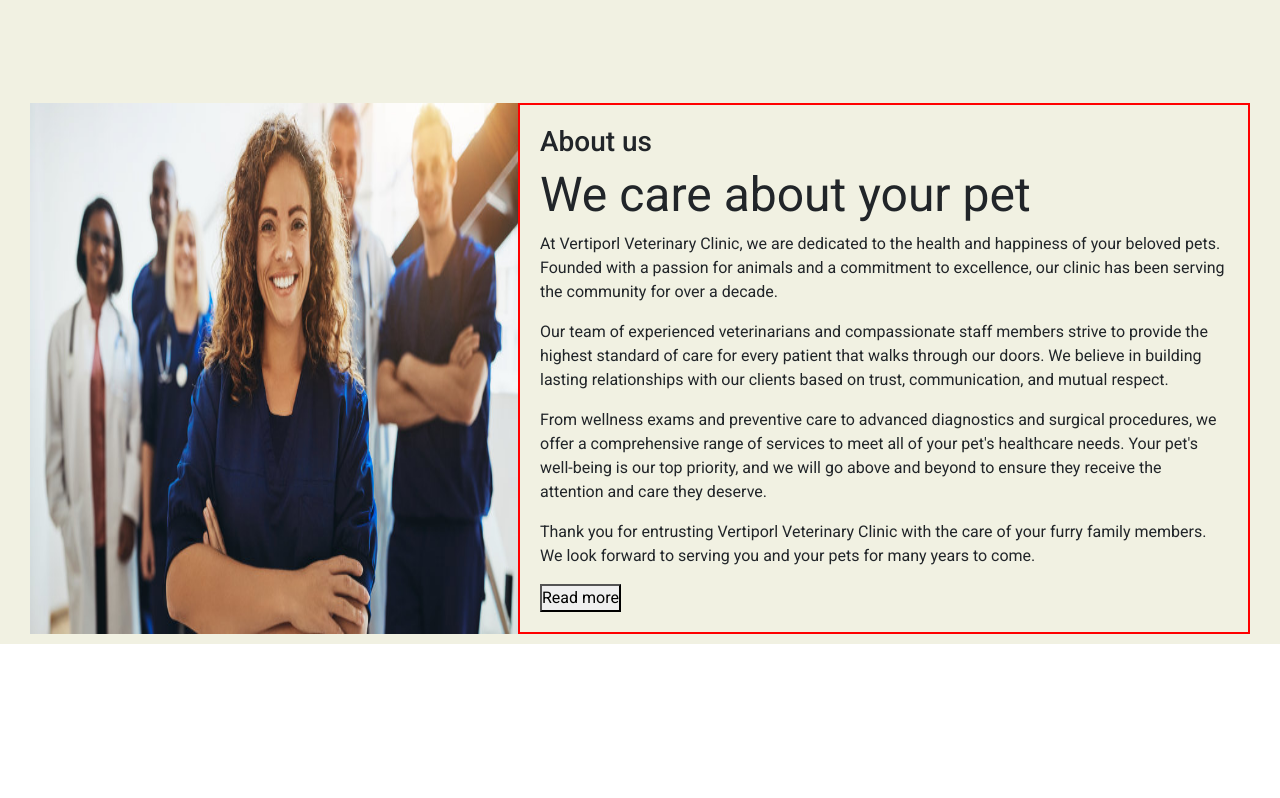
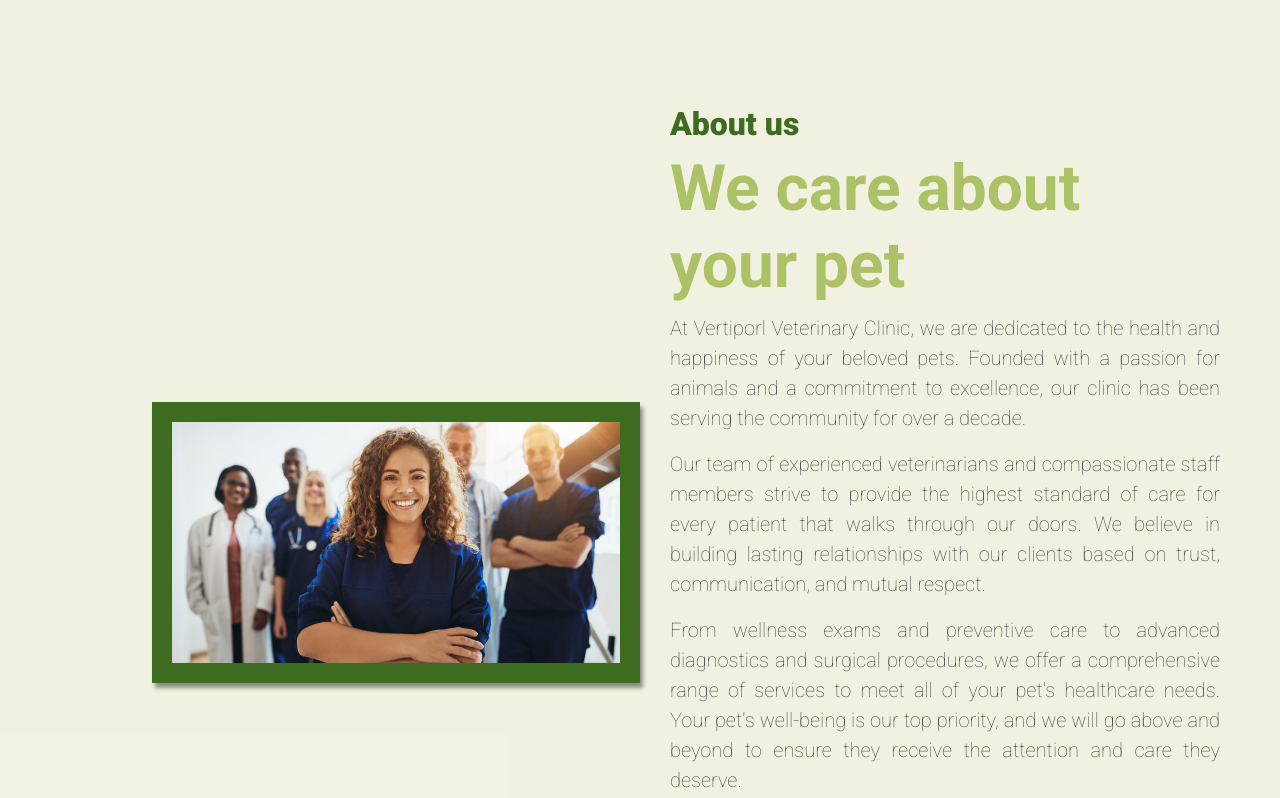
Before and after one commit to Kathe2/petProject, a plain HTML site: page index.html in a window 1280 px wide. Shown: the part 1554-2352 px from the top of the page. Before the commit the page ends 2198 px from the top, so only its background shows below. Drawn offline with nearby package versions, Linux system fonts and the light colour scheme.

Commit message:
adding the about section

```diff
--- a/index.html
+++ b/index.html
@@ -114,7 +114,7 @@
                 <p>Our team of experienced veterinarians and compassionate staff members strive to provide the highest standard of care for every patient that walks through our doors. We believe in building lasting relationships with our clients based on trust, communication, and mutual respect.</p>
                 <p>From wellness exams and preventive care to advanced diagnostics and surgical procedures, we offer a comprehensive range of services to meet all of your pet's healthcare needs. Your pet's well-being is our top priority, and we will go above and beyond to ensure they receive the attention and care they deserve.</p>
                 <p>Thank you for entrusting Vertiporl Veterinary Clinic with the care of your furry family members. We look forward to serving you and your pets for many years to come.</p>
-                <button class="bout-btn">Read more</button>
+                <button class="about-btn">Read more</button>
             </div>
         </section>
     </main>
--- a/style.css
+++ b/style.css
@@ -5,6 +5,7 @@
     padding: 0;
     box-sizing: border-box;
     font-family: 'Roboto',Arial, Helvetica, sans-serif;
+
 }
 .contact{
     display: flex;
@@ -155,14 +156,53 @@ h2{
     background-color: rgba(240, 240, 222, 0.877);
     display: flex;
     padding: 10px 30px;
+    justify-content: center;
+    align-items: center;
+    height: 900px;
  }
 
  #about img{
     width: 40%;
+    margin-left: 10%;
+    border: 20px  solid #3d6b20;
+    box-shadow: 3px 5px 4px rgba(65, 65, 65, 0.568);
 
  }
 
-.about-section{border: 2px solid red;
-    width: 60%;
-    padding: 20px;
+.about-section{
+    width: 50%;
+    padding:30px;
+
 }
+
+.about-section h3{
+    color: #3d6b20;
+    font-size: 2em;
+    font-weight:900;
+}
+
+.about-section h2{
+    color: #ADC166;
+    font-size: 4em;
+    font-weight: 700;
+}
+
+.about-section p{
+    text-align: justify;
+    font-size: 20px;
+    font-weight: 200;
+    color: rgb(66, 65, 65);
+}
+
+.about-btn{
+    padding: 15px 30px;
+    margin-top: 10px;
+    background-color: #3d6b20;
+    border: none;
+    border-radius: 5px;
+    color: white;
+}
+
+.about-btn:hover{
+    background-color: #ADC166;
+}
```
